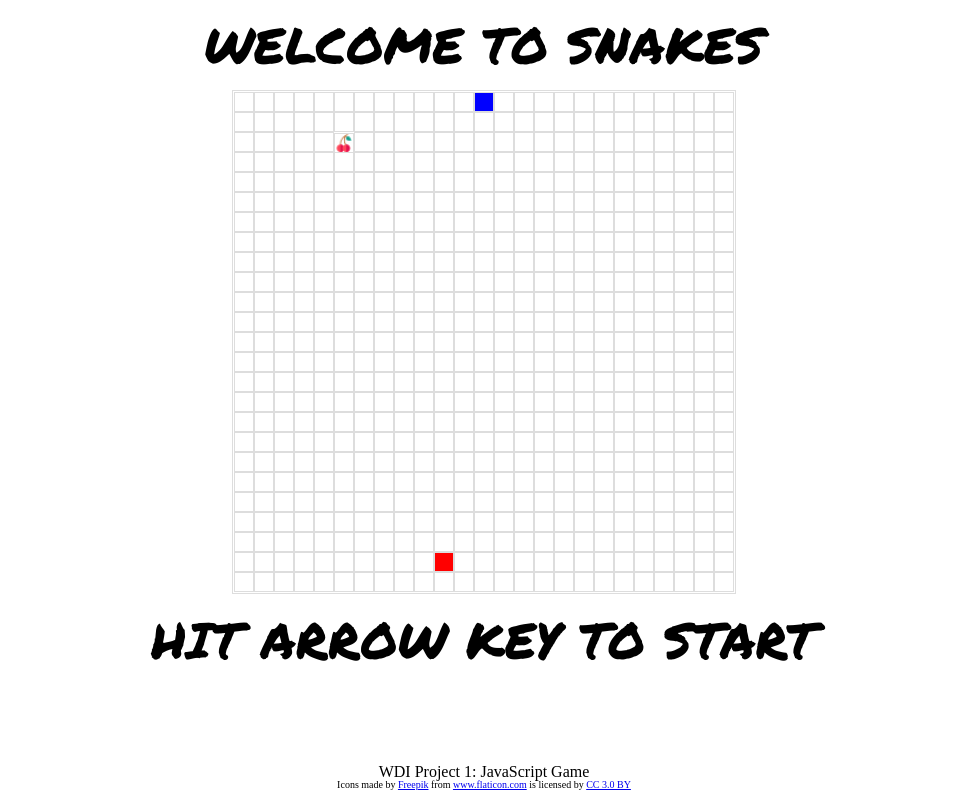
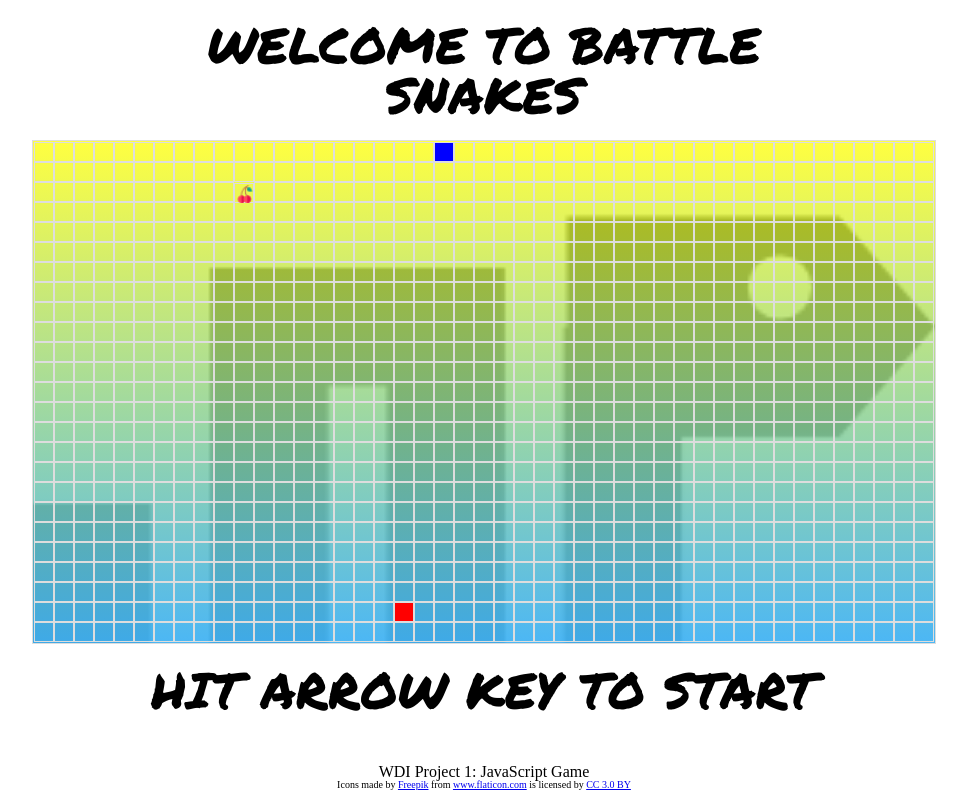
Before and after one commit to marktran888/WDI_LDN_PROJECT1, a website: page src/index.html in a window 1280 px wide. Shown: the whole page, without its empty margins (156-1123 px from the left). Drawn offline with nearby package versions, Linux system fonts and the light colour scheme; files that its build step writes are made by us from their sources.

Commit message:
added my styles

```diff
--- a/src/index.html
+++ b/src/index.html
@@ -8,7 +8,7 @@
     <script src="/js/app.js" charset="utf-8"></script>
   </head>
   <body>
-    <h1>WELCOME TO SNAKES</h1>
+    <h1>WELCOME TO BATTLE SNAKES</h1>
     <div class="game-container"></div>
     <h2>HIT ARROW KEY TO START</h2>
     <footer>
--- a/src/js/app.js
+++ b/src/js/app.js
@@ -6,7 +6,7 @@ let allCells;
 
 //grid size
 const height = 25;
-const width = 25;
+const width = 45;
 
 //snake
 const minSnakeSize = 5; //initial min
@@ -70,37 +70,22 @@ function buildGrid(){
   }
 }
 
-function addToSnakeBody(item){
+function addToSnakeBody(item, snakeBody){
   return snakeBody.push(item);
 }
 
-function addToSnakeBody2(item){
-  return snakeBody2.push(item);
-}
-
-function showSnake(){
-  for (var i = 0; i < allCells.length; i++) {
-    allCells[i].classList.remove('snakeBody');
+function showSnake(snakeBodyClass, snakeBody){
+  for (let i = 0; i < allCells.length; i++) {
+    allCells[i].classList.remove(snakeBodyClass);
   }
   for (let i = 0; i < snakeBody.length; i++) {
-    allCells[snakeBody[i]].classList.add('snakeBody');
-  }
-}
-function showSnake2(){
-  for (var i = 0; i < allCells.length; i++) {
-    allCells[i].classList.remove('snakeBody2');
-  }
-  for (let i = 0; i < snakeBody2.length; i++) {
-    allCells[snakeBody2[i]].classList.add('snakeBody2');
+    allCells[snakeBody[i]].classList.add(snakeBodyClass);
   }
 }
 
 function arrowKeys(){
   document.addEventListener('keydown', arrowKeyFunction);
 }
-// function arrowKeys2(){
-//   document.addEventListener('keydown', arrowKeyFunction2);
-// }
 
 function arrowKeyFunction(e){
   switch (e.keyCode) {
@@ -268,7 +253,7 @@ function step(){
     randomColors(1);
     // gameOver();
   } else {
-    addToSnakeBody(snakeHead);
+    addToSnakeBody(snakeHead, snakeBody);
     if (snakeHead !== food){
       if (snakeBody.length > minSnakeSize){
         snakeBody.splice(0,1);
@@ -286,9 +271,9 @@ function step(){
       allCells[food].classList.remove('food');
       allCells[food].innerHTML = '';
       placeFood();
-      if (score >= 2) placeBlocks();
+      if (score >= 5) placeBlocks();
     }
-    showSnake();
+    showSnake('snakeBody', snakeBody);
   }
 }
 function step2(){
@@ -326,7 +311,7 @@ function step2(){
     randomColors(1);
     // gameOver();
   } else {
-    addToSnakeBody2(snakeHead2);
+    addToSnakeBody(snakeHead2, snakeBody2);
     if (snakeHead2 !== food){
       if (snakeBody2.length > minSnakeSize){
         snakeBody2.splice(0,1);
@@ -344,9 +329,9 @@ function step2(){
       allCells[food].classList.remove('food');
       allCells[food].innerHTML = '';
       placeFood();
-      if (score2 >= 2) placeBlocks();
+      if (score2 >= 5) placeBlocks();
     }
-    showSnake2();
+    showSnake('snakeBody2', snakeBody2);
   }
 }
 
@@ -423,13 +408,14 @@ function reset(){
 
 function startGame(){
   buildGrid();
+  //find all cells after Grid is built
   allCells = document.querySelectorAll('.cell');
   snakeHead = startPoint;
   snakeHead2 = startPoint2;
-  addToSnakeBody(snakeHead);
-  addToSnakeBody2(snakeHead2);
-  showSnake();
-  showSnake2();
+  addToSnakeBody(snakeHead, snakeBody);
+  addToSnakeBody(snakeHead2, snakeBody2);
+  showSnake('snakeBody', snakeBody);
+  showSnake('snakeBody2', snakeBody2);
   arrowKeys();
   // arrowKeys2();
   placeFood();
--- a/src/scss/style.scss
+++ b/src/scss/style.scss
@@ -12,7 +12,10 @@ body {
   border: 1px solid #ddd;
   display: inline-block;
   padding: 1px;
+  background-image: linear-gradient(to bottom, rgba(255,255,0,0.75), rgba(66,179,244,0.95)),url('/images/snake.png');
+  background-size: cover;
 }
+
 
 .row {
   margin: 0;
@@ -24,6 +27,7 @@ body {
   width: 20px;
   height: 20px;
   display: inline-block;
+  opacity: 1;
 }
 
 .snakeBody {
@@ -61,6 +65,7 @@ footer {
 .food-icon {
   height: 18px;
   width: 18px;
+  animation: shake 3s linear infinite;
 }
 
 .block {
@@ -74,3 +79,17 @@ footer {
 .blue {
   color: blue;
 }
+
+@keyframes shake {
+    0% { transform: translate(1px, 1px) rotate(0deg); }
+    10% { transform: translate(-1px, -2px) rotate(-1deg); }
+    20% { transform: translate(-3px, 0px) rotate(1deg); }
+    30% { transform: translate(3px, 2px) rotate(0deg); }
+    40% { transform: translate(1px, -1px) rotate(1deg); }
+    50% { transform: translate(-1px, 2px) rotate(-1deg); }
+    60% { transform: translate(-3px, 1px) rotate(0deg); }
+    70% { transform: translate(3px, 1px) rotate(-1deg); }
+    80% { transform: translate(-1px, -1px) rotate(1deg); }
+    90% { transform: translate(1px, 2px) rotate(0deg); }
+    100% { transform: translate(1px, -2px) rotate(-1deg); }
+}
```
